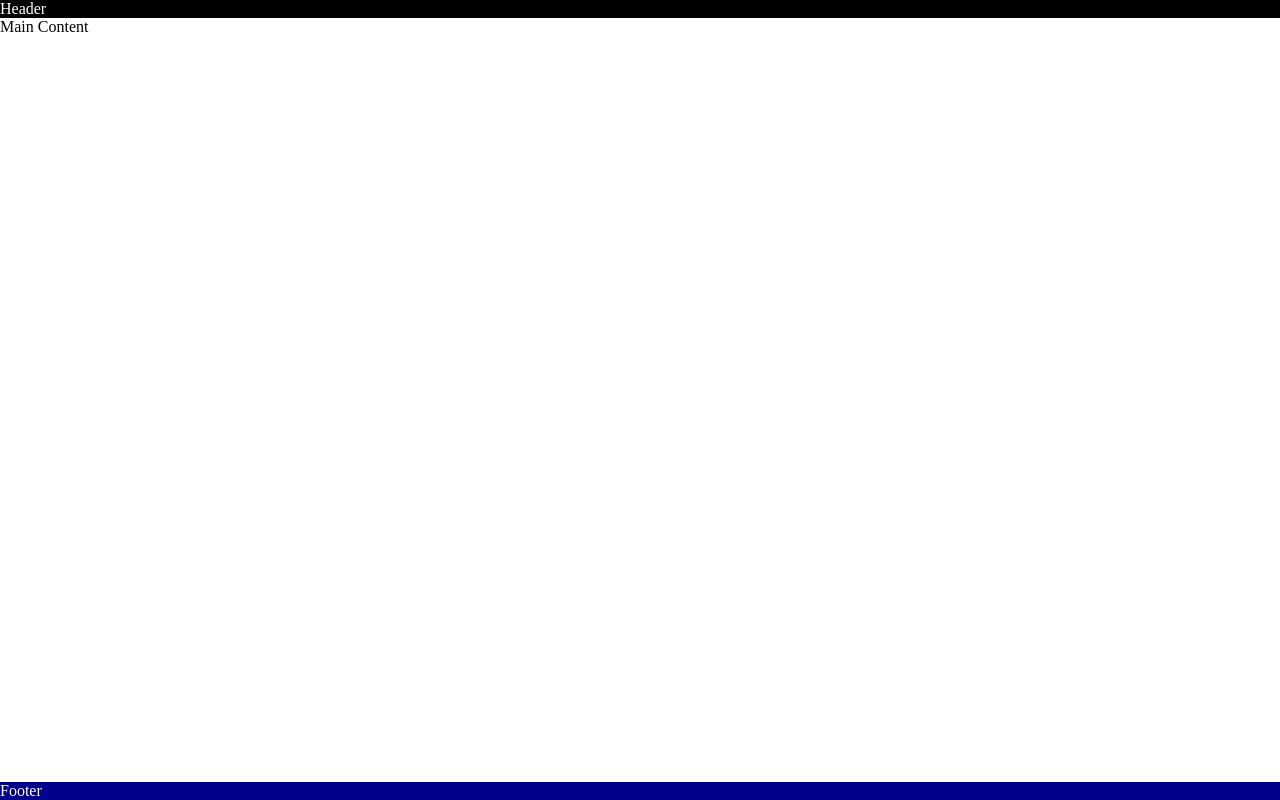
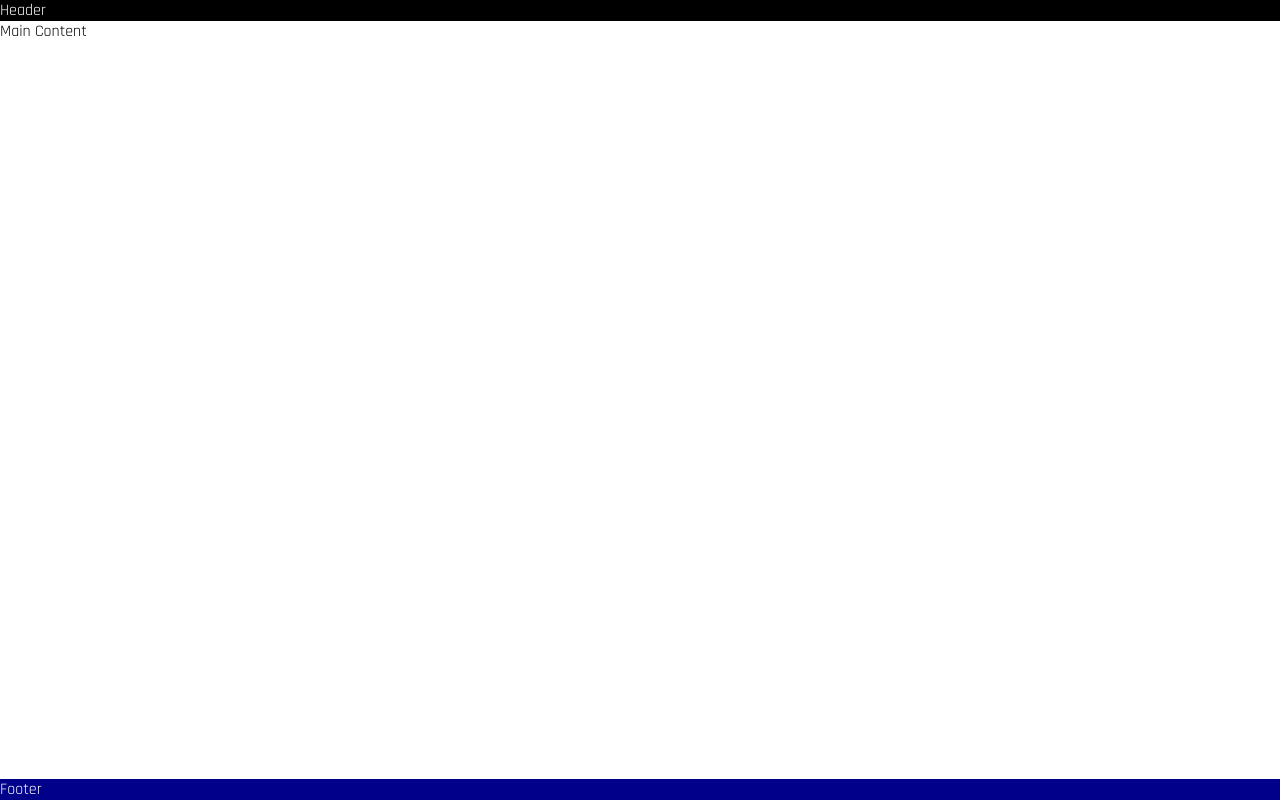
Before and after one commit to cgalpin92/portfolio-project-1-apollo11, a plain HTML site: page index.html in a window 1280 px wide. Drawn offline with Linux system fonts and the light colour scheme.

Commit message:
google fonts imported and generic font family set

```diff
--- a/assets/css/style.css
+++ b/assets/css/style.css
@@ -1,3 +1,5 @@
+@import url('https://fonts.googleapis.com/css2?family=Josefin+Sans:ital,wght@0,100..700;1,100..700&family=Montserrat:ital,wght@0,100..900;1,100..900&family=Rajdhani:wght@300;400;500;600;700&family=Raleway:ital,wght@0,100..900;1,100..900&family=Roboto:ital,wght@0,100;0,300;0,400;0,500;0,700;0,900;1,100;1,300;1,400;1,500;1,700;1,900&family=Space+Grotesk:wght@300..700&display=swap');
+
 * {
     /* to remove any outside space created by the browser */
     padding: 0;
@@ -12,6 +14,7 @@ body {
     min-height: 100vh;
     display: flex;
     flex-direction: column;
+    font-family: 'Rajdhani', sans-serif;
 }
 
 /* Header */
```
